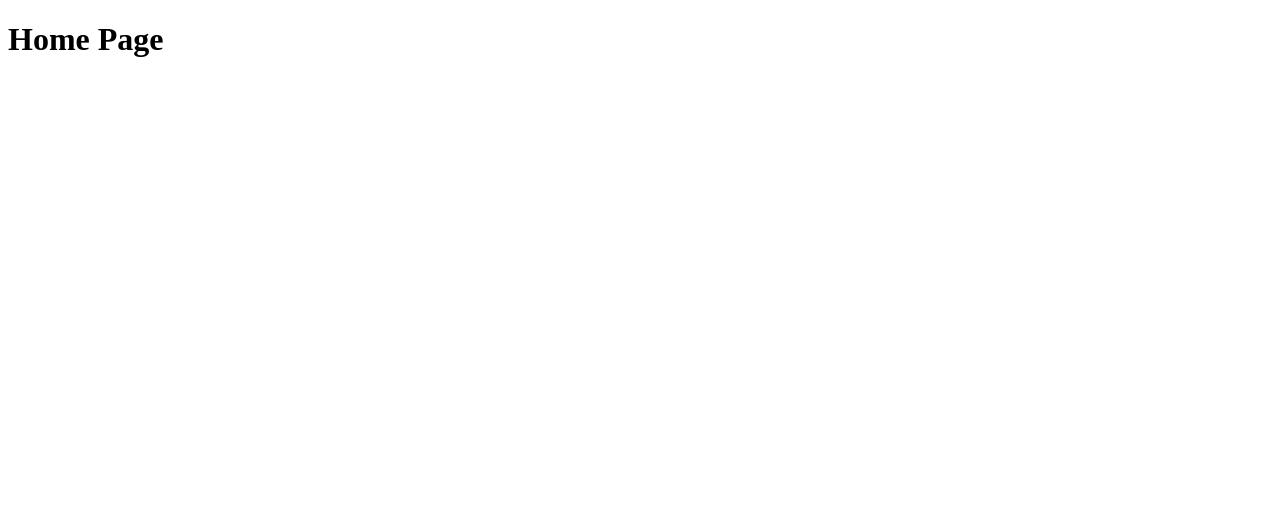
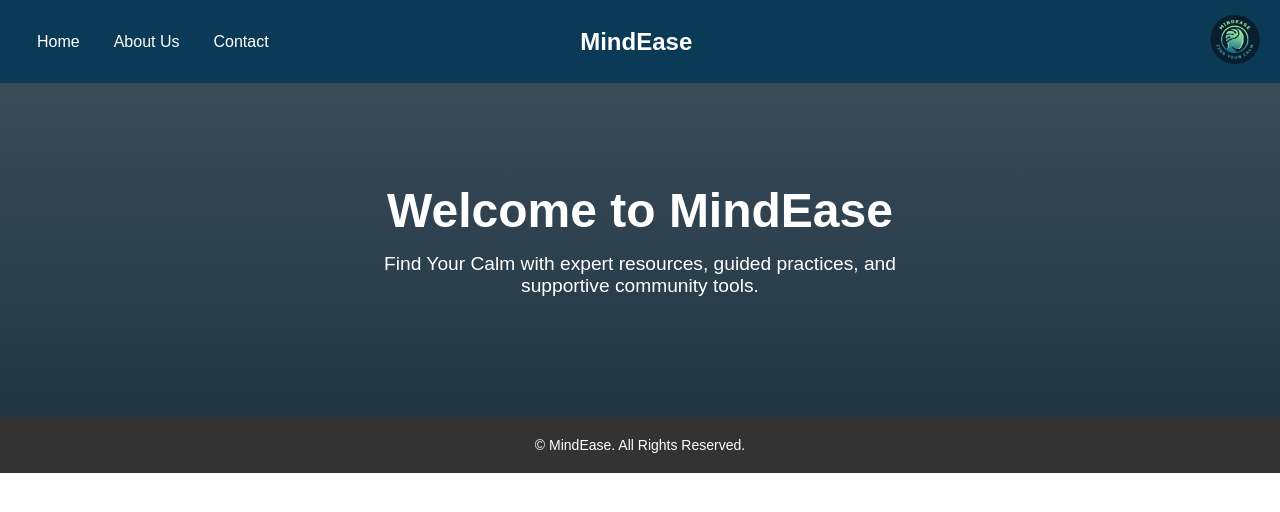
Before and after one commit to EltonPajaziti/WebProject1-SD, a plain HTML site: page index.html in a window 1280 px wide. Drawn offline with Linux system fonts and the light colour scheme.

Commit message:
home / relaxation zone

```diff
--- /dev/null
+++ b/CSS/index.css
@@ -0,0 +1,142 @@
+*{
+    margin: 0;
+    padding: 0;
+}
+
+body{
+    font-family: Arial, sans-serif;
+}
+
+nav {
+    display: flex;
+    justify-content: space-between;
+    align-items: center;
+    padding: 15px 20px;
+    background-color: #0b3a56;
+}
+
+.logo img {
+    width: 50px;
+}
+
+.nav-links {
+    list-style-type: none;
+    display: flex;
+}
+
+.nav-links li {
+    padding: 7px 17px;
+}
+
+.nav-links a {
+    text-decoration: none;
+    color: #ffffff;
+    transition: color 0.1s;
+}
+
+.nav-links a:hover {
+    color: #7fbfbf;
+}
+
+.nav-links li:active{
+    background-color: #082b3f;
+    border-radius: 5px;
+}
+
+nav h1{
+    color: #ffffff;
+    margin-right: 18%;
+}
+
+
+.intro {
+    display: flex;
+    flex-direction: column;
+    align-items: center;
+    justify-content: center;
+    text-align: center;
+    padding: 100px 20px;
+    background: linear-gradient(to bottom, rgba(9, 31, 47, 0.8), rgba(9, 31, 47, 0.9));
+    color: #ffffff;
+}
+
+.intro h1 {
+    font-size: 3rem;
+    margin-bottom: 15px;
+}
+
+.intro p {
+    font-size: 1.2rem;
+    margin-bottom: 20px;
+    max-width: 600px;
+}
+
+/*
+.slideshow-container {
+    max-width: 100%;
+    margin: 20px auto;
+    overflow: hidden;
+
+}
+
+
+.slide {
+    display: none;
+    width: 100%;
+}
+
+.slide img {
+    display: flex;
+    width: 50%;
+    height: 644px;
+    display: block;
+    padding: 10px 50px;
+    justify-content: center;
+}
+
+
+.dots {
+    text-align: center;
+    margin-top: 10px;
+}
+
+.dot {
+    height: 12px;
+    width: 12px;
+    margin: 5px 3px;
+    background-color: #bbb;
+    border-radius: 50%;
+    display: inline-block;
+    cursor: pointer;
+}
+
+.dot.active {
+    background-color: #7fbfbf;
+}
+
+.fade {
+    animation-name: fade;
+    animation-duration: 1.5s;
+}
+
+@keyframes fade {
+    from { opacity: 0.4; }
+    to { opacity: 1; }
+} */
+
+
+.footer {
+    text-align: center;
+    padding: 20px;
+    background-color: #333;
+    color: #fff;
+    width: auto;
+}
+
+.footer p {
+    margin: 0;
+    font-size: 14px;
+}
+
+
+/* background-color:rgb(150, 171,190); */
--- /dev/null
+++ b/CSS/relaxation.css
@@ -0,0 +1,78 @@
+*{
+    margin: 0;
+    padding: 0;
+}
+body{
+    color: #fff;
+    font-family: 'Arial', sans-serif;
+    background-color: #0b3a56;
+}
+
+.relaxation-zone {
+    display: flex;
+    justify-content: center;
+    align-items: center;
+    flex-direction: column;
+    height: 100vh;
+    position: relative;
+    overflow: hidden;
+}
+
+.background-container {
+    position: fixed;
+    top: 0;
+    left: 0;
+    width: 100%;
+    height: 100%;
+    z-index: -1;
+    background-size: cover;
+    background-position: center;
+    filter: blur(10px);  /* Default blur */
+    transition: filter 0.3s ease;  /* Smooth transition for blur */
+}
+
+.content {
+    text-align: center;
+    z-index: 2;
+}
+
+h1 {
+    font-size: 3rem;
+    margin-bottom: 10px;
+}
+
+p {
+    font-size: 1.2rem;
+    margin-top: 0;
+}
+
+select {
+    padding: 10px;
+    margin: 20px 0;
+    font-size: 20px;
+    background-color: #fff;
+    color: #333;
+    border: none;
+    border-radius: 5px;
+}
+
+select option {
+    font-size: 20px;
+}
+
+select:focus {
+    outline: none;
+    box-shadow: 0 0 5px rgba(0, 0, 0, 0.3);
+}
+
+button{
+    padding: 10px 15px;
+    margin: 5px;
+    font-size: 15px;
+    border-radius: 5px;
+    border: none;
+}
+
+button:hover{
+    color: #7fbfbf;
+}
--- a/index.html
+++ b/index.html
@@ -3,7 +3,9 @@
 <head>
     <meta charset="UTF-8">
     <meta name="viewport" content="width=device-width, initial-scale=1.0">
-    <title>Document</title>
+    <title>MindEase - Find Your Calm</title>
+    <link rel="stylesheet" href="CSS/index.css">
+    <link rel="icon" href="/Images/circular_logo.png" type="image/png">
 </head>
 <body>
     <!-- brenda ketu i vendosum krejt kto
@@ -15,6 +17,53 @@
     footer.html
     Pra i lidhum
     -->
-    <h1>Home Page</h1>
+    <nav>
+        <ul class="nav-links">
+            <li><a href="#">Home</a></li>
+            <li><a href="#">About Us</a></li>
+            <li><a href="#">Contact</a></li>
+        </ul>
+
+        <h1>MindEase</h1>
+
+        <div class="logo">
+            <img src="Images/circular_logo.png" alt="MindEase Logo">
+        </div>
+    </nav>
+
+    <header class="intro">
+        <h1>Welcome to MindEase</h1>
+        <p>Find Your Calm with expert resources, guided practices, and supportive community tools.</p>
+    </header>
+
+    <!-- <section class="slideshow-container">
+        <div class="center">
+            <div class="slide fade">
+                <h2>Expert Resources</h2>
+                <img src="Images/resources.jpg" alt="Slide 1">
+            </div>
+            <div class="slide fade">
+                <h2>Guided Practices</h2>
+                <img src="Images/guidedPractice.jpg" alt="Slide 2">
+            </div>
+            <div class="slide fade">
+                <h2>Supportive Community</h2>
+                <img src="Images/supportiveCommunity.jpg" alt="Slide 3">
+            </div>
+        </div>
+
+        <div class="dots">
+            <span class="dot"></span>
+            <span class="dot"></span>
+            <span class="dot"></span>
+        </div>
+    </section>
+    nuk me punojke mir slideshow
+    -->
+
+    <footer class="footer">
+        <p>&copy; <span id="year"></span> MindEase. All Rights Reserved.</p>
+    </footer>
+    <script src="JS/index.js"></script>
 </body>
 </html>
```
Also changed, not shown: JS/index.js (added, +21 -0 lines), JS/relaxation.js (added, +37 -0 lines), relaxation.html (added, +37 -0 lines), Images/6762B066-E410-415D-A474-111A1FE97945.webp (added), Images/circular_logo.png (added), Images/forest.jpg (added), Images/guidedPractice.jpg (added), Images/ocean.jpg (added), Images/rain.jpg (added), Images/resources.jpg (added), Images/supportiveCommunity.jpg (added), 3 other files.
